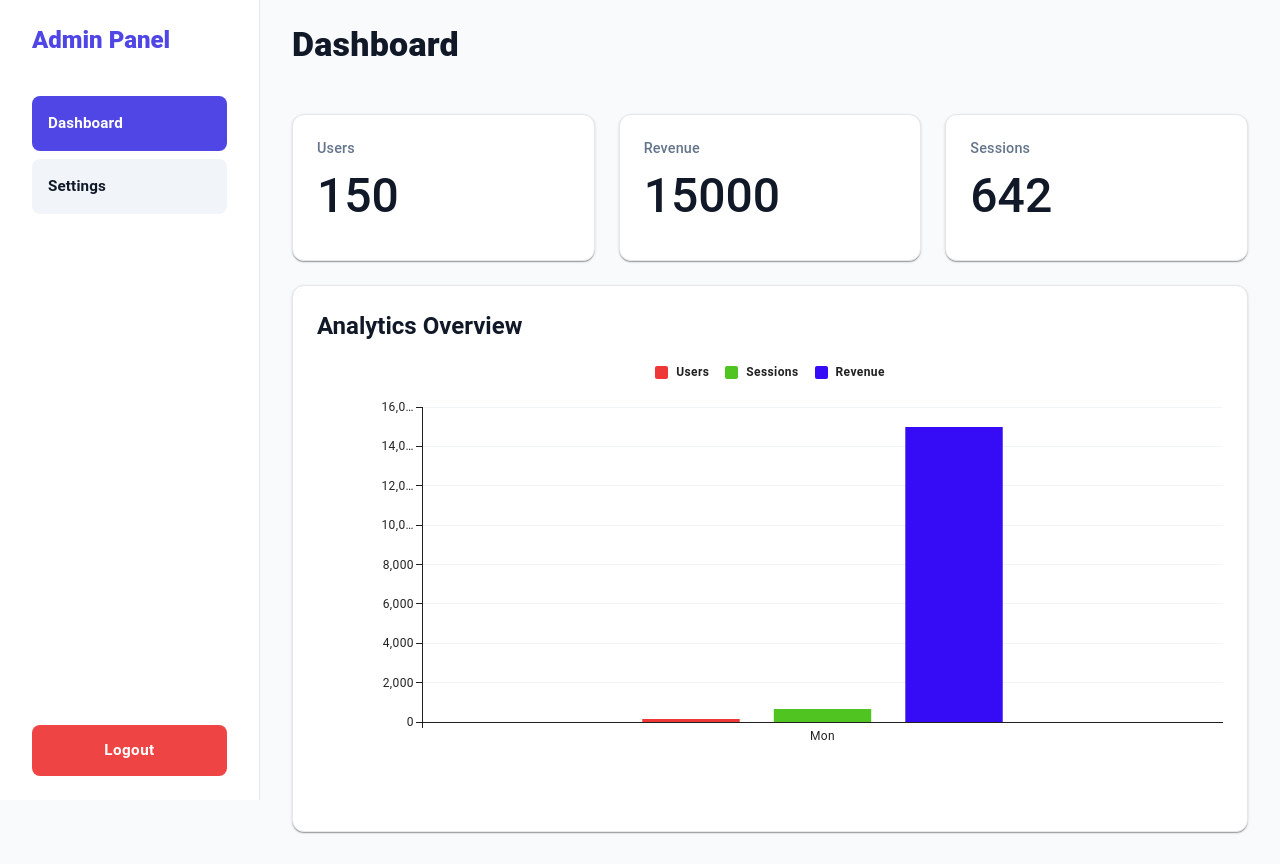
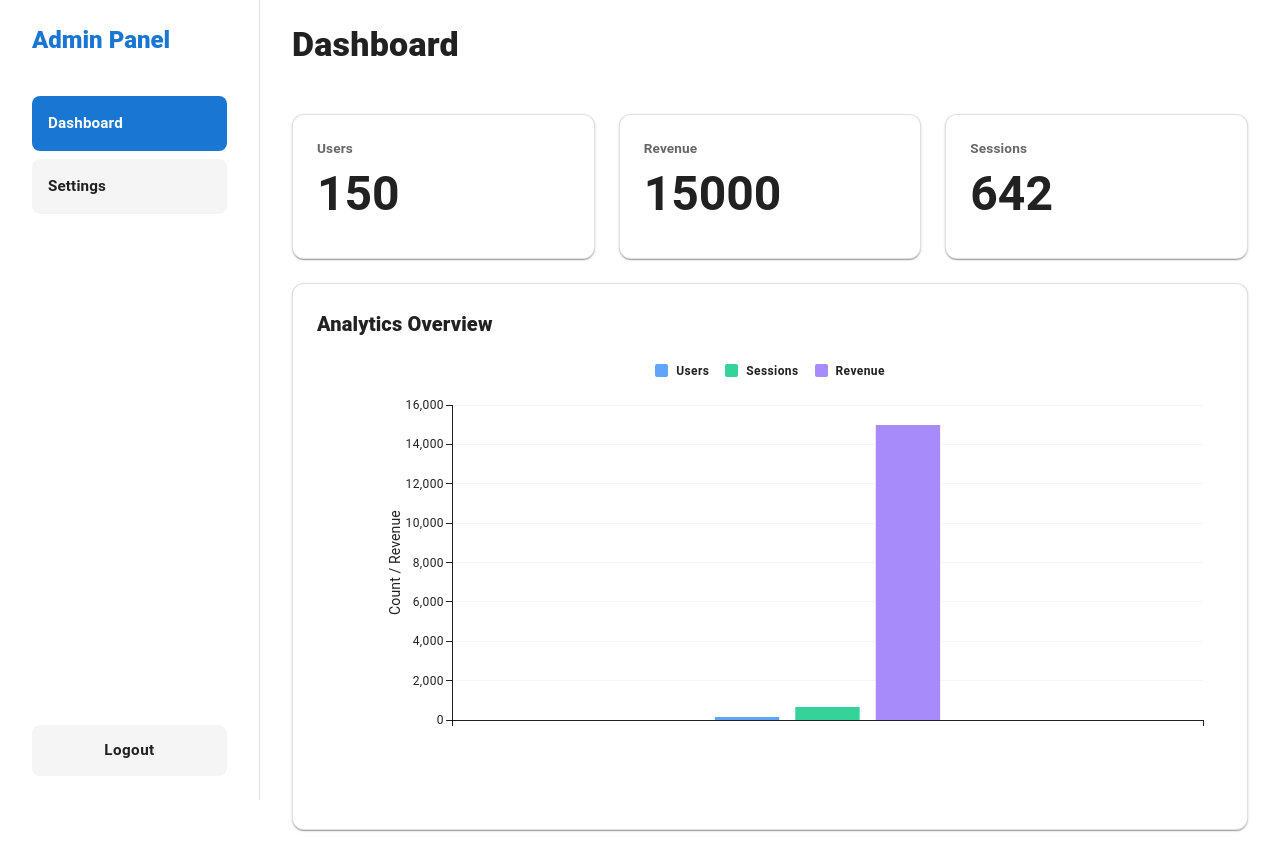
Before and after one commit to RohitGkmit08/Dashboard, a React (Vite) app: page /dashboard in a window 1280 px wide. Built offline with nearby package versions, Linux system fonts and the light colour scheme.

Commit message:
fix: address PR review comments (dashboard + theme toggle)

```diff
--- a/src/features/dashboard/components/DashboardChart.tsx
+++ b/src/features/dashboard/components/DashboardChart.tsx
@@ -1,15 +1,13 @@
 import { Box, Card, CardContent, Typography } from "@mui/material";
 import { BarChart } from "@mui/x-charts/BarChart";
 
-import { dashboardChartStyles as styles } from "../styles/dashboardStyles";
-
 import {
-  DASHBOARD_CHART_CONFIG,
   DASHBOARD_CHART_SERIES,
   type ChartSeriesKey,
 } from "../constants/dashboardChartConstants";
 
 import type { DashboardChartPoint } from "../data/dashboardData";
+import { dashboardChartStyles as styles } from "../styles/dashboardStyles";
 
 interface DashboardChartProps {
   title: string;
@@ -19,34 +17,39 @@ interface DashboardChartProps {
 const DashboardChart = ({ title, chartData }: DashboardChartProps) => {
   const labels = chartData.map((item) => item.day);
 
-  const getCssVar = (name: string): string =>
-    getComputedStyle(document.documentElement).getPropertyValue(name).trim();
-
   const series = DASHBOARD_CHART_SERIES.map(({ key, label, cssVar }) => ({
     data: chartData.map((item) => item[key as ChartSeriesKey]),
     label,
-    color: getCssVar(cssVar),
+    color: `var(${cssVar})`,
   }));
 
   return (
     <Card sx={styles.card}>
       <CardContent sx={styles.content}>
-        <Typography variant="h5" sx={styles.title}>
+        <Typography variant="h6" sx={styles.title}>
           {title}
         </Typography>
 
         <Box sx={styles.chartWrapper}>
           <BarChart
-            height={DASHBOARD_CHART_CONFIG.height}
+            height={420}
             xAxis={[
               {
                 data: labels,
-                ...DASHBOARD_CHART_CONFIG.xAxis,
+                scaleType: "band",
+                categoryGapRatio: 0.7,
+                barGapRatio: 0.25,
+                tickLabelStyle: { display: "none" },
+              },
+            ]}
+            yAxis={[
+              {
+                label: "Count / Revenue",
               },
             ]}
             series={series}
-            margin={DASHBOARD_CHART_CONFIG.margin}
-            grid={DASHBOARD_CHART_CONFIG.grid}
+            margin={{ top: 20, bottom: 60, left: 70, right: 20 }}
+            grid={{ horizontal: true }}
             sx={styles.chartSx}
           />
         </Box>
--- a/src/features/dashboard/components/DashboardSidebar.tsx
+++ b/src/features/dashboard/components/DashboardSidebar.tsx
@@ -9,6 +9,8 @@ import {
   ListItemText,
   Typography,
 } from "@mui/material";
+
+import { dashboardSidebarStyles as styles } from "../styles/dashboardStyles";
 
 const drawerWidth = 260;
 
@@ -22,120 +24,87 @@ const DashboardSidebar = () => {
     navigate("/login");
   };
 
+  const getNavItemSx = (path: string) => (theme: any) => {
+    const isActive = activePath === path;
+
+    return {
+      borderRadius: 2,
+      bgcolor: isActive ? theme.palette.primary.main : theme.palette.action.hover,
+      color: isActive
+        ? theme.palette.primary.contrastText
+        : theme.palette.text.primary,
+      py: 1.5,
+      "&:hover": {
+        bgcolor: isActive
+          ? theme.palette.primary.dark
+          : theme.palette.action.selected,
+      },
+    };
+  };
+
   return (
     <Drawer
       variant="permanent"
       sx={{
         width: drawerWidth,
         flexShrink: 0,
-        "& .MuiDrawer-paper": {
+          "& .MuiDrawer-paper": (theme) => ({
           width: drawerWidth,
           boxSizing: "border-box",
-          bgcolor: "var(--color-sidebar-bg)",
-          borderRight: "1px solid var(--color-sidebar-border)",
+          bgcolor: theme.palette.background.paper,
+          borderRight: `1px solid ${theme.palette.divider}`,
           px: 2,
           py: 3,
-        },
+        }),
       }}
     >
-      {/* Title */}
-      <Box sx={{ px: 2, mb: 4 }}>
-        <Typography
-          variant="h5"
-          sx={{
-            fontWeight: 800,
-            color: "var(--color-primary)",
-          }}
-        >
+
+      <Box sx={styles.titleWrapper}>
+        <Typography variant="h5" sx={styles.title}>
           Admin Panel
         </Typography>
       </Box>
 
-      {/* Menu */}
-      <Box sx={{ px: 2 }}>
-        <List sx={{ display: "flex", flexDirection: "column", gap: 1 }}>
-          {/* Dashboard */}
+      <Box sx={styles.menuWrapper}>
+        <List sx={styles.menuList}>
           <ListItemButton
             onClick={() => navigate("/dashboard")}
-            sx={{
-              borderRadius: 2,
-              bgcolor:
-                activePath === "/dashboard"
-                  ? "var(--color-primary)"
-                  : "var(--color-sidebar-item-bg)",
-              color:
-                activePath === "/dashboard"
-                  ? "var(--color-white)"
-                  : "var(--color-sidebar-text)",
-              py: 1.5,
-              "&:hover": {
-                bgcolor:
-                  activePath === "/dashboard"
-                    ? "var(--color-primary-hover)"
-                    : "var(--color-sidebar-item-hover)",
-              },
-            }}
+            sx={getNavItemSx("/dashboard")}
           >
             <ListItemText
               primary="Dashboard"
-              primaryTypographyProps={{
-                fontSize: "0.95rem",
-                fontWeight: 700,
+              slotProps={{
+                primary: {
+                  sx: { ...styles.navTextBold },
+                },
               }}
             />
           </ListItemButton>
 
-          {/* Settings */}
           <ListItemButton
             onClick={() => navigate("/dashboard/settings")}
-            sx={{
-              borderRadius: 2,
-              bgcolor:
-                activePath === "/dashboard/settings"
-                  ? "var(--color-primary)"
-                  : "var(--color-sidebar-item-bg)",
-              color:
-                activePath === "/dashboard/settings"
-                  ? "var(--color-white)"
-                  : "var(--color-sidebar-text)",
-              py: 1.5,
-              "&:hover": {
-                bgcolor:
-                  activePath === "/dashboard/settings"
-                    ? "var(--color-primary-hover)"
-                    : "var(--color-sidebar-item-hover)",
-              },
-            }}
+            sx={getNavItemSx("/dashboard/settings")}
           >
             <ListItemText
               primary="Settings"
-              primaryTypographyProps={{
-                fontSize: "0.95rem",
-                fontWeight: 600,
+              slotProps={{
+                primary: {
+                  sx: { ...styles.navTextSemiBold },
+                },
               }}
             />
           </ListItemButton>
         </List>
       </Box>
 
-      <Box sx={{ flex: 1 }} />
+      <Box sx={styles.spacer} />
 
-      {/* Logout */}
-      <Box sx={{ px: 2 }}>
+      <Box sx={styles.logoutWrapper}>
         <Button
           fullWidth
-          variant="contained"
+          variant="text"
           onClick={handleLogout}
-          sx={{
-            bgcolor: "var(--color-danger)",
-            borderRadius: 2,
-            textTransform: "none",
-            fontWeight: 700,
-            py: 1.5,
-            fontSize: "0.95rem",
-            boxShadow: "none",
-            "&:hover": { bgcolor: "var(--color-danger-hover)" },
-          }}
+          sx={styles.logoutButton}
         >
           Logout
         </Button>
--- a/src/features/dashboard/styles/dashboardStyles.ts
+++ b/src/features/dashboard/styles/dashboardStyles.ts
@@ -7,8 +7,8 @@ export const dashboardLayoutStyles: Record<string, Sx> = {
     display: "flex",
     minHeight: "100vh",
     width: "100%",
-    bgcolor: "#f8fafc",
     overflow: "hidden",
+    bgcolor: (theme) => theme.palette.background.default,
   },
 
   main: {
@@ -52,8 +52,8 @@ export const dashboardTopStyles: Record<string, Sx> = {
     py: 3,
   },
   title: {
-    color: "#111827",
     fontWeight: 900,
+    color: (theme) => theme.palette.text.primary,
   },
 };
 
@@ -63,29 +63,31 @@ export const statCardStyles: Record<string, Sx> = {
     height: "100%",
     width: "100%",
     flex: 1,
-    border: "1px solid #e5e7eb",
+    border: (theme) => `1px solid ${theme.palette.divider}`,
+    bgcolor: (theme) => theme.palette.background.paper,
   },
   content: {
     p: 3,
   },
   title: {
-    color: "#64748b",
-    fontSize: "0.9rem",
-    fontWeight: 500,
+    color: (theme) => theme.palette.text.secondary,
+    fontSize: "0.85rem",
+    fontWeight: 600,
   },
   value: {
     mt: 1,
     mb: 1.5,
-    color: "#111827",
-    fontWeight: 500,
+    color: (theme) => theme.palette.text.primary,
+    fontWeight: 700,
   },
 };
 
 export const dashboardChartStyles: Record<string, Sx> = {
   card: {
     borderRadius: 3,
-    border: "1px solid #e5e7eb",
+    border: (theme) => `1px solid ${theme.palette.divider}`,
     width: "100%",
+    bgcolor: (theme) => theme.palette.background.paper,
   },
 
   content: {
@@ -94,8 +96,8 @@ export const dashboardChartStyles: Record<string, Sx> = {
 
   title: {
     mb: 2,
-    color: "#111827",
-    fontWeight: 700,
+    fontWeight: 800,
+    color: (theme) => theme.palette.text.primary,
   },
 
   chartWrapper: {
@@ -106,20 +108,96 @@ export const dashboardChartStyles: Record<string, Sx> = {
   chartSx: {
     width: "100%",
 
-    "& .MuiChartsAxis-line": { stroke: "#e2e8f0" },
-    "& .MuiChartsAxis-tick": { stroke: "#e2e8f0" },
-    "& .MuiChartsGrid-line": { stroke: "#f1f5f9" },
+    "& .MuiChartsAxis-line": {
+      stroke: (theme) => theme.palette.divider,
+    },
+
+    "& .MuiChartsAxis-tick": {
+      stroke: (theme) => theme.palette.divider,
+    },
+
+    "& .MuiChartsGrid-line": {
+      stroke: (theme) => theme.palette.divider,
+      opacity: 0.35,
+    },
 
     "& .MuiChartsAxis-tickLabel": {
-      fill: "#475569",
-      fontSize: 13,
+      fill: (theme) => theme.palette.text.secondary,
+      fontSize: 12,
       fontWeight: 600,
     },
 
+    "& .MuiChartsAxis-label": {
+      fill: (theme) => theme.palette.text.primary,
+      fontSize: 13,
+      fontWeight: 700,
+    },
+
     "& .MuiChartsLegend-label": {
-      fill: "#334155",
+      fill: (theme) => theme.palette.text.secondary,
       fontSize: 12,
-      fontWeight: 600,
+      fontWeight: 700,
     },
   },
 };
+
+export const dashboardSidebarStyles: Record<string, Sx> = {
+  drawerPaper: {
+    width: 260,
+    boxSizing: "border-box",
+    px: 2,
+    py: 3,
+  },
+
+  titleWrapper: {
+    px: 2,
+    mb: 4,
+  },
+
+  title: {
+    fontWeight: 800,
+    color: (theme) => theme.palette.primary.main,
+  },
+
+  menuWrapper: {
+    px: 2,
+  },
+
+  menuList: {
+    display: "flex",
+    flexDirection: "column",
+    gap: 1,
+  },
+
+  navTextBold: {
+    fontSize: "0.95rem",
+    fontWeight: 700,
+  },
+
+  navTextSemiBold: {
+    fontSize: "0.95rem",
+    fontWeight: 600,
+  },
+
+  spacer: {
+    flex: 1,
+  },
+
+  logoutWrapper: {
+    px: 2,
+  },
+
+  logoutButton: {
+    bgcolor: (theme) => theme.palette.action.hover,
+    color: (theme) => theme.palette.text.primary,
+    borderRadius: 2,
+    textTransform: "none",
+    fontWeight: 700,
+    py: 1.5,
+    fontSize: "0.95rem",
+    boxShadow: "none",
+    "&:hover": {
+      bgcolor: (theme) => theme.palette.action.selected,
+    },
+  },
+};
--- a/src/features/settings/components/ThemeToggle.tsx
+++ b/src/features/settings/components/ThemeToggle.tsx
@@ -9,7 +9,9 @@ interface ThemeToggleProps {
 const ThemeToggle = ({ mode, onToggleTheme }: ThemeToggleProps) => {
   return (
     <Box sx={{ display: "flex", alignItems: "center", gap: 2 }}>
-      <Typography sx={{ fontWeight: 600 }}>Dark Mode</Typography>
+      <Typography sx={{ fontWeight: 700, color: "text.primary" }}>
+        {mode === "dark" ? "Dark Mode" : "Light Mode"}
+      </Typography>
 
       <Switch checked={mode === "dark"} onChange={onToggleTheme} />
     </Box>
--- a/src/index.css
+++ b/src/index.css
@@ -1,26 +1,66 @@
+* {
+  margin: 0;
+  padding: 0;
+  box-sizing: border-box;
+}
+
+html,
+body {
+  height: 100%;
+}
+
+body {
+  font-family: Inter, system-ui, Avenir, Helvetica, Arial, sans-serif;
+}
+
 :root {
-  --color-black: #000;
-  --color-white: #fff;
-  --color-gray-border: #cfcfcf;
-  --color-red: #ff0000;
+  --bg: #f8fafc;
+  --surface: #ffffff;
+  --surface-2: #f1f5f9;
 
-  /* Primary Theme */
-  --color-primary: #4f46e5;
-  --color-primary-hover: #4338ca;
+  --text: #0f172a;
+  --muted: #64748b;
 
-  /* Sidebar */
-  --color-sidebar-bg: #ffffff;
-  --color-sidebar-border: #e5e7eb;
-  --color-sidebar-item-bg: #f1f5f9;
-  --color-sidebar-item-hover: #e2e8f0;
-  --color-sidebar-text: #111827;
+  --border: #e2e8f0;
 
-  /* Logout */
-  --color-danger: #ef4444;
-  --color-danger-hover: #dc2626;
+  --primary: #2563eb;
+  --primary-hover: #1d4ed8;
 
-  /* Chart Colors */
-  --color-chart-users: #ef3737ff;
-  --color-chart-sessions: #50c522ff;
-  --color-chart-revenue: #360bf5ff;
+  --danger: #dc2626;
+  --danger-hover: #b91c1c;
+
+  --sidebar-bg: #ffffff;
+  --sidebar-text: #0f172a;
+  --sidebar-item-bg: transparent;
+  --sidebar-item-hover: #f1f5f9;
+
+  --color-chart-users: #60a5fa;
+  --color-chart-sessions: #34d399;
+  --color-chart-revenue: #a78bfa;
 }
+
+html[data-theme="dark"] {
+  --bg: #0b1220;
+  --surface: #0f172a;
+  --surface-2: #111c33;
+
+  --text: #e2e8f0;
+  --muted: #94a3b8;
+
+  --border: #23324a;
+
+  --primary: #60a5fa;
+  --primary-hover: #3b82f6;
+
+  --danger: #ef4444;
+  --danger-hover: #dc2626;
+
+  --sidebar-bg: #0f172a;
+  --sidebar-text: #e2e8f0;
+  --sidebar-item-bg: transparent;
+  --sidebar-item-hover: #111c33;
+}
+body {
+  background: var(--bg);
+  color: var(--text);
+}
```
